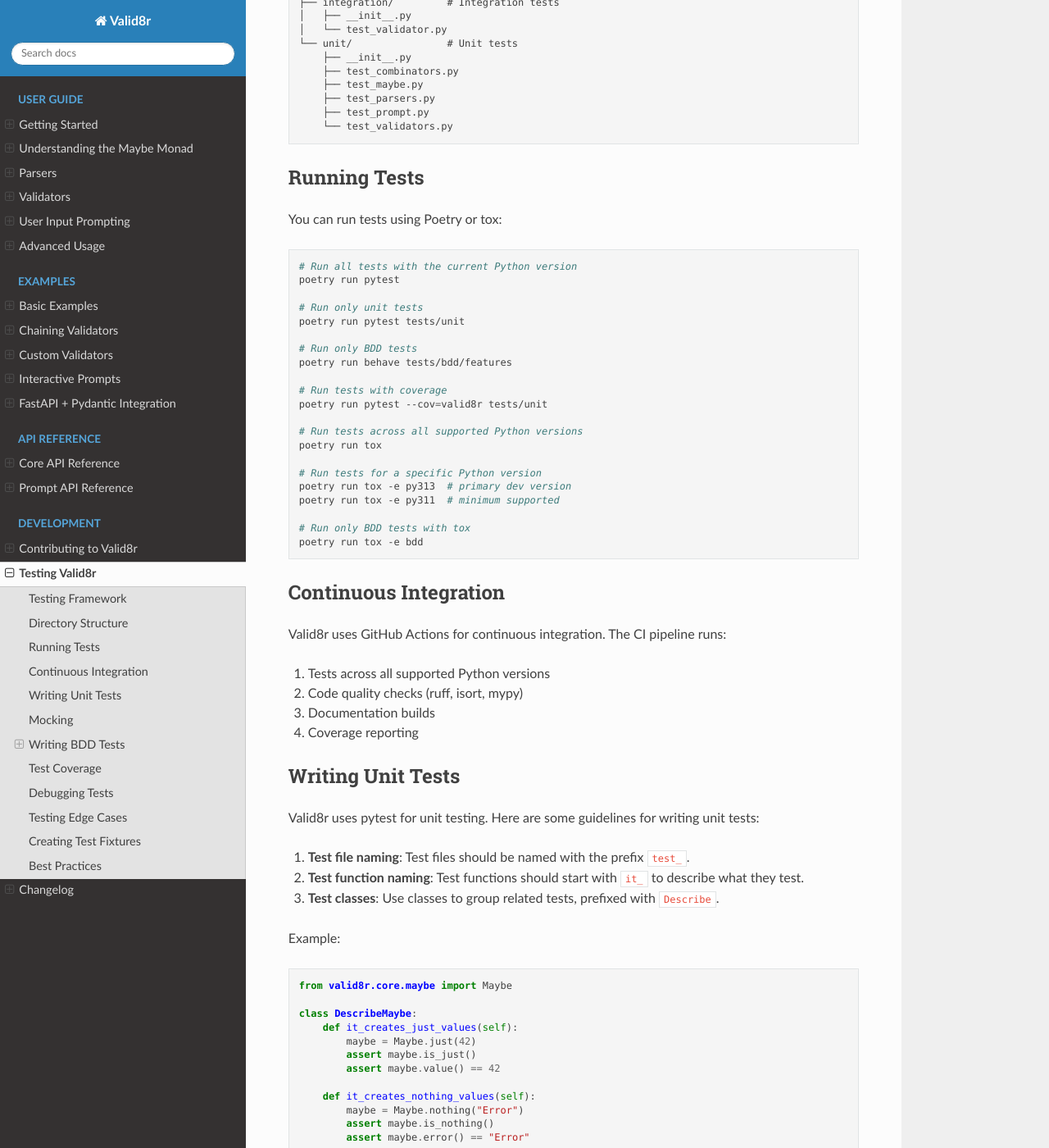
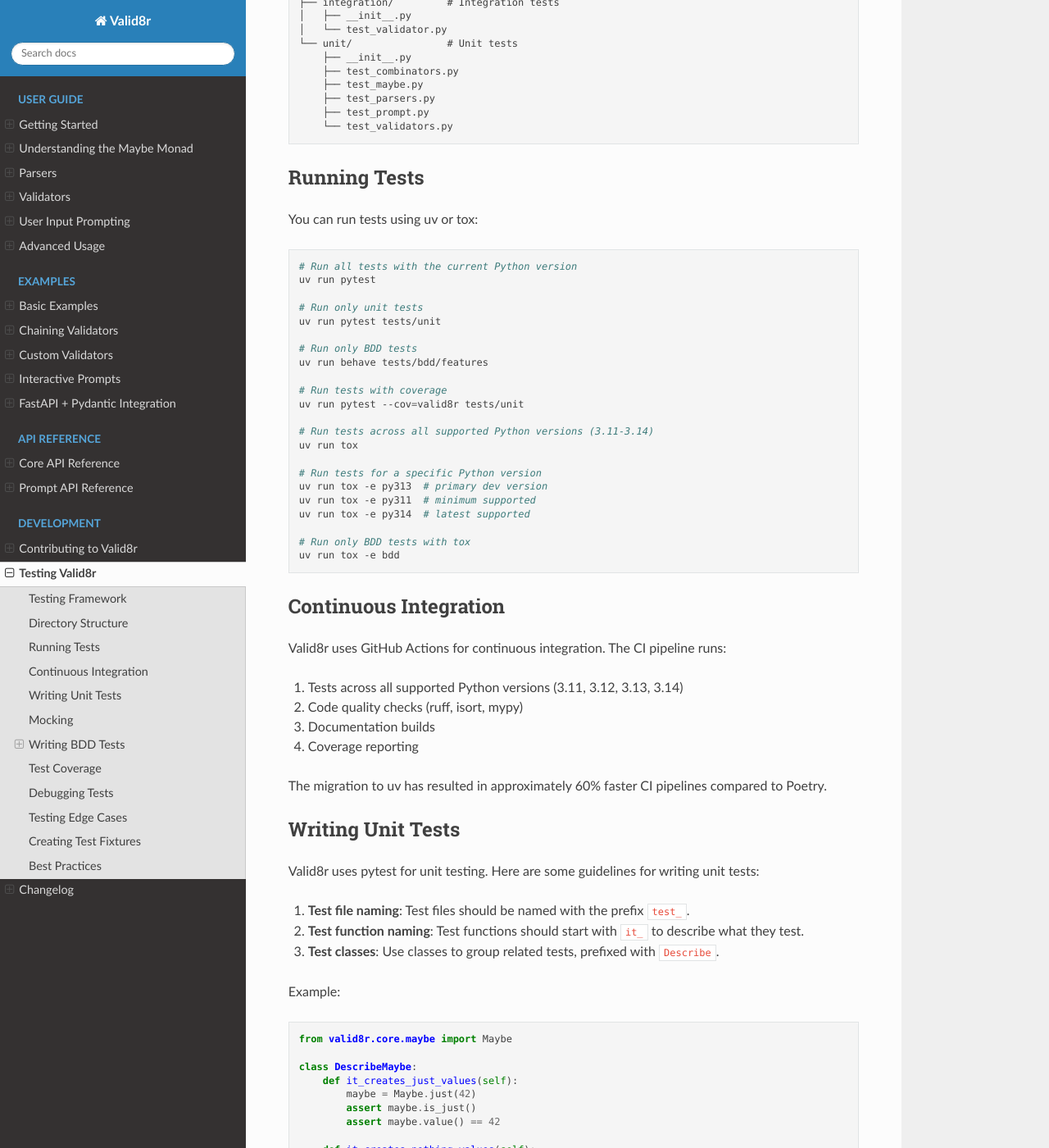
Before and after one commit to mikelane/valid8r, a Sphinx documentation site: the page built from docs/development/testing.rst, in a window 1280 px wide and 1400 px high, scrolled down 763 px. Shown: the whole window at 82% size. Built offline with Sphinx 7.4.7 and the Read the Docs theme 3.1.0, drawn with Linux system fonts in a browser that asks for light colours; some of the changed text lies outside the part shown.

Commit message:
docs: update all documentation to reflect Poetry → uv migration
Comprehensive documentation update following the completion of PR #48
(Poetry to uv migration in November 2025).

Changes:
- README.md: Updated Development section with uv commands and link to migration guide
- CONTRIBUTING.md: Updated all Poetry references to uv, added migration guide reference
- docs/user_guide/getting_started.rst: Added uv as recommended installation method
- docs/development/contributing.rst: Updated all commands to use uv
- docs/development/testing.rst: Updated all test commands to use uv, noted 60% CI speedup
- .github/QUICK_REFERENCE.md: Updated development commands to use uv
- .github/README.md: Updated development workflow and troubleshooting commands
- .github/SETUP_CHECKLIST.md: Updated manual publish commands to use uv
- .github/WORKFLOWS.md: Updated all command examples to use uv

All documentation now consistently references:
- uv for dependency management (10-100x faster than Poetry)
- Python 3.11-3.14 support
- Migration guide at docs/migration-poetry-to-uv.md
- Performance improvements: 60% faster CI, 300x+ faster dependency resolution

```diff
--- a/docs/development/testing.rst
+++ b/docs/development/testing.rst
@@ -45,41 +45,44 @@
 Running Tests
 -------------
 
-You can run tests using Poetry or tox:
+You can run tests using uv or tox:
 
 .. code-block:: bash
 
    # Run all tests with the current Python version
-   poetry run pytest
+   uv run pytest
 
    # Run only unit tests
-   poetry run pytest tests/unit
+   uv run pytest tests/unit
 
    # Run only BDD tests
-   poetry run behave tests/bdd/features
+   uv run behave tests/bdd/features
 
    # Run tests with coverage
-   poetry run pytest --cov=valid8r tests/unit
+   uv run pytest --cov=valid8r tests/unit
 
-   # Run tests across all supported Python versions
-   poetry run tox
+   # Run tests across all supported Python versions (3.11-3.14)
+   uv run tox
 
    # Run tests for a specific Python version
-   poetry run tox -e py313  # primary dev version
-   poetry run tox -e py311  # minimum supported
+   uv run tox -e py313  # primary dev version
+   uv run tox -e py311  # minimum supported
+   uv run tox -e py314  # latest supported
 
    # Run only BDD tests with tox
-   poetry run tox -e bdd
+   uv run tox -e bdd
 
 Continuous Integration
 ----------------------
 
 Valid8r uses GitHub Actions for continuous integration. The CI pipeline runs:
 
-1. Tests across all supported Python versions
+1. Tests across all supported Python versions (3.11, 3.12, 3.13, 3.14)
 2. Code quality checks (ruff, isort, mypy)
 3. Documentation builds
 4. Coverage reporting
+
+The migration to uv has resulted in approximately 60% faster CI pipelines compared to Poetry.
 
 Writing Unit Tests
 ------------------
@@ -187,9 +190,9 @@
 
 .. code-block:: bash
 
-   poetry run pytest --cov=valid8r tests/
-   poetry run coverage report -m
-   poetry run coverage html
+   uv run pytest --cov=valid8r tests/
+   uv run coverage report -m
+   uv run coverage html
 
 The coverage report in HTML format will be generated in the `htmlcov` directory.
 
@@ -201,16 +204,16 @@
 .. code-block:: bash
 
    # Show print statements during tests
-   poetry run pytest -s
+   uv run pytest -s
 
    # Increase verbosity
-   poetry run pytest -v
+   uv run pytest -v
 
    # Run a specific test
-   poetry run pytest tests/unit/test_maybe.py::DescribeMaybe::it_creates_just_values
+   uv run pytest tests/unit/test_maybe.py::DescribeMaybe::it_creates_just_values
 
    # For BDD tests, run a specific scenario
-   poetry run behave tests/bdd/features/clean_type_parsing.feature:12
+   uv run behave tests/bdd/features/clean_type_parsing.feature:12
 
 Testing Edge Cases
 ------------------
```
Also changed, not shown: CONTRIBUTING.md (+28 -20 lines), README.md (+14 -6 lines), docs/development/contributing.rst (+17 -14 lines), docs/user_guide/getting_started.rst (+8 -2 lines), .github/QUICK_REFERENCE.md, .github/README.md, .github/SETUP_CHECKLIST.md, .github/WORKFLOWS.md.
